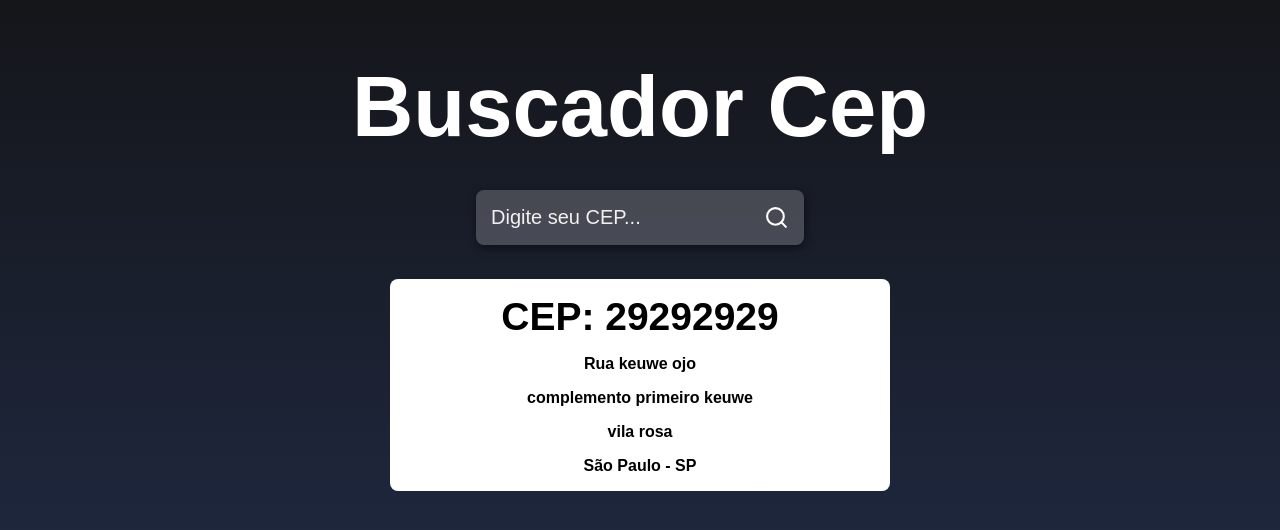
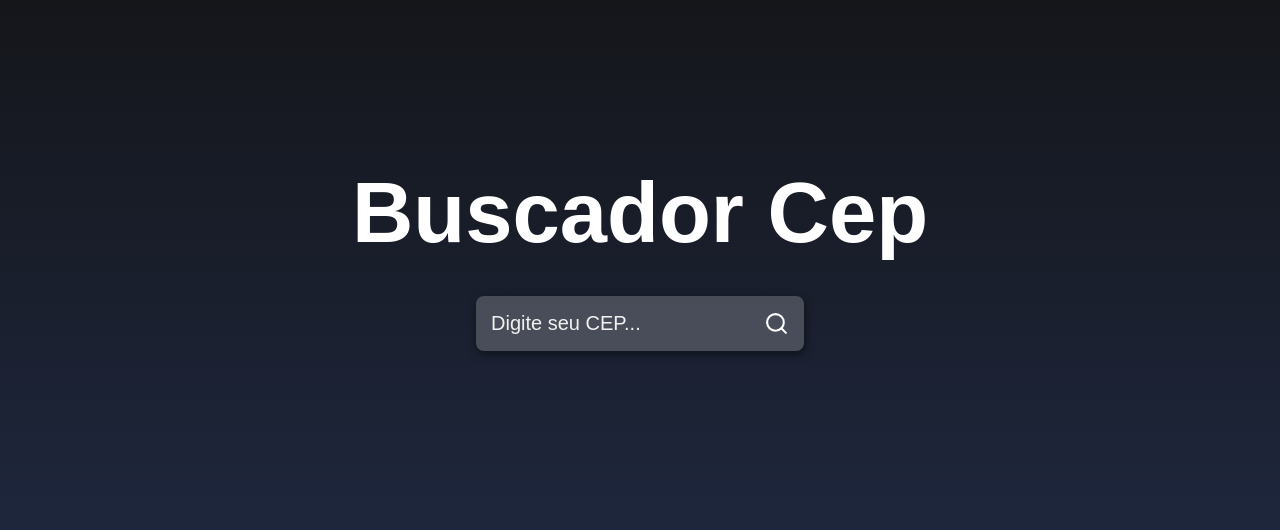
Before and after one commit to JoaoKeuwe/Buscador-de-cep, a React (Create React App) app: page / in a window 1280 px wide. Shown: the part 126-656 px from the top of the page. Built offline with nearby package versions, Linux system fonts and the light colour scheme.

Commit message:
feat: :zap: Adicionando lógicas, caso não digitar o cep/incorreto, e de renderização de card

```diff
--- a/src/App.jsx
+++ b/src/App.jsx
@@ -1,12 +1,26 @@
 import { useState } from 'react'
 import { FiSearch } from 'react-icons/fi'
+import api from './services/api'
 import './styles.css'
 function App() {
 
   const [input, setInput] = useState('')
+  const [cep, setCep] = useState({})
 
-  function handleSearch() {
-    alert(input)
+  async function handleSearch() {
+    if (input === '') {
+      alert('preencha algum cep!')
+    }
+
+    try {
+      const response = await api.get(`${input}/json`);
+      setCep(response.data);
+      setInput('');
+      console.log(response);
+    } catch {
+      alert("Ops erro ao buscar aqui")
+      setInput('');
+    }
   }
 
   return (
@@ -22,16 +36,21 @@
         />
 
         <button className="buttonSearch" onClick={handleSearch}>
-          <FiSearch  size={25} color="#fff"/>
+          <FiSearch size={25} color="#fff" />
         </button>
-</div>
+      </div>
+
+      {Object.keys(cep).length > 0 && (
         <main className='main'>
-          <h2>CEP: 29292929</h2>
-          <span>Rua keuwe ojo</span>
-          <span>complemento primeiro keuwe</span>
-          <span>vila rosa</span>
-          <span>São Paulo - SP</span>
+          <h2>CEP: {cep.cep}</h2>
+
+          <span>Rua: {cep.logradouro}</span>
+          <span>{cep.bairro}</span>
+          <span>{cep.localidade} - {cep.uf}</span>
+
         </main>
+      )}
+
 
     </div>
   );
```
